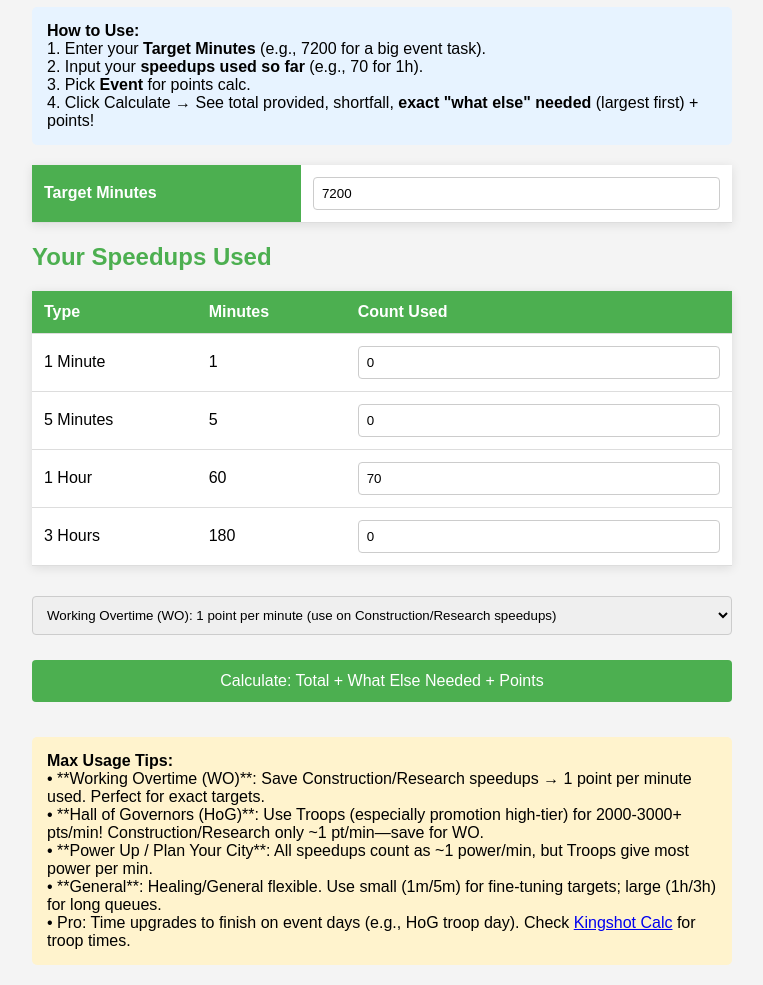
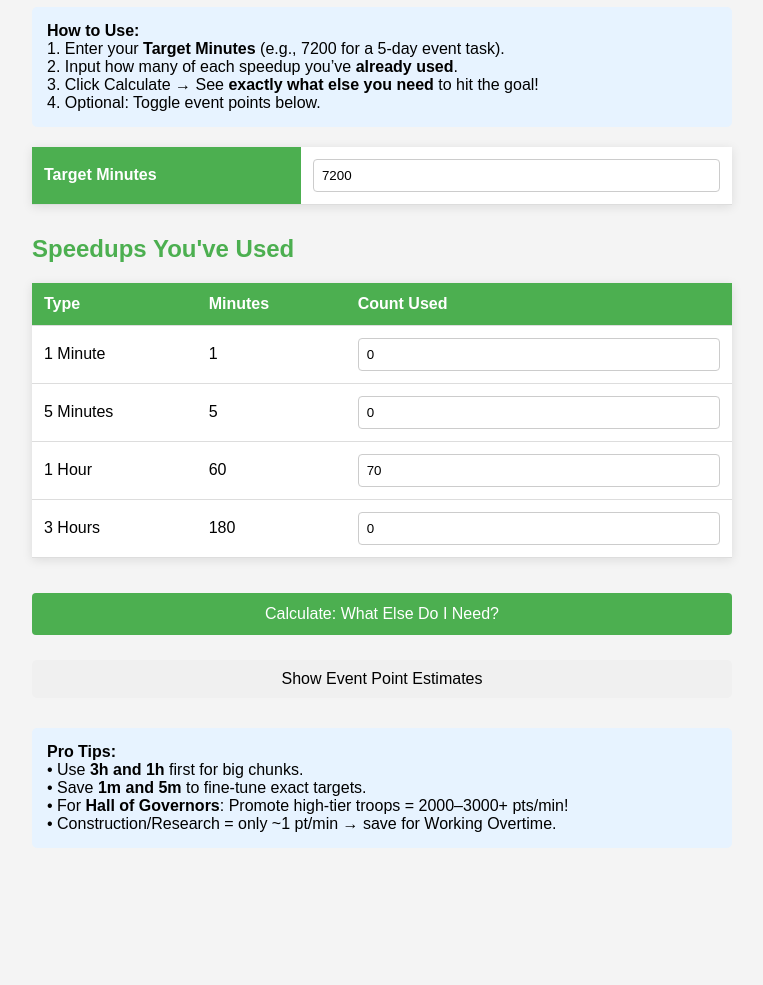
Before and after one commit to booberry46/kingshot_calculator, a plain HTML site: page index.html in a window 1280 px wide. Shown: the part 93-1078 px from the top of the page, without its empty margins (258-1021 px from the left). After the commit the page ends 981 px from the top, so only its background shows below. Drawn offline with Linux system fonts and the light colour scheme.

Commit message:
Update index.html

```diff
--- a/index.html
+++ b/index.html
@@ -3,87 +3,81 @@
 <head>
     <meta charset="UTF-8">
     <meta name="viewport" content="width=device-width, initial-scale=1.0">
-    <title>Kingshot Speedup Calculator - Hit Any Target Exactly!</title>
+    <title>Kingshot Speedup Target Hitter</title>
     <style>
         body { font-family: Arial, sans-serif; max-width: 700px; margin: 0 auto; padding: 20px; background: #f4f4f4; }
         h1 { text-align: center; color: #333; }
-        h2 { color: #4CAF50; }
+        h2 { color: #4CAF50; margin-top: 30px; }
         table { width: 100%; border-collapse: collapse; margin: 20px 0; background: white; box-shadow: 0 2px 10px rgba(0,0,0,0.1); }
         th, td { padding: 12px; text-align: left; border-bottom: 1px solid #ddd; }
         th { background: #4CAF50; color: white; }
-        input, select { width: 100%; padding: 8px; box-sizing: border-box; border: 1px solid #ccc; border-radius: 4px; }
+        input { width: 100%; padding: 8px; box-sizing: border-box; border: 1px solid #ccc; border-radius: 4px; }
         button { background: #4CAF50; color: white; padding: 12px 24px; border: none; border-radius: 4px; cursor: pointer; width: 100%; font-size: 16px; margin: 15px 0; }
         button:hover { background: #45a049; }
         .output { background: #e8f5e8; font-weight: bold; font-size: 18px; padding: 10px; border-radius: 4px; margin: 10px 0; }
-        .needed { background: #d4edda; padding: 15px; border-radius: 5px; margin: 10px 0; }
-        .tips { background: #fff3cd; padding: 15px; border-radius: 5px; margin-top: 20px; }
+        .needed { background: #d4edda; padding: 15px; border-radius: 5px; margin: 10px 0; font-weight: bold; }
         .howto { background: #e7f3ff; padding: 15px; border-radius: 5px; margin: 20px 0; }
-        .max-tip { background: #d4edda; padding: 10px; margin: 10px 0; border-radius: 4px; font-weight: bold; }
+        .points { background: #fff3cd; padding: 15px; border-radius: 5px; margin: 10px 0; }
+        .toggle { background: #f0f0f0; padding: 10px; border-radius: 5px; text-align: center; cursor: pointer; margin: 10px 0; }
     </style>
 </head>
 <body>
-    <h1>Kingshot Universal Speedup Calculator</h1>
+    <h1>Kingshot Speedup Target Hitter</h1>
 
     <div class="howto">
         <strong>How to Use:</strong><br>
-        1. Enter your <strong>Target Minutes</strong> (e.g., 7200 for a big event task).<br>
-        2. Input your <strong>speedups used so far</strong> (e.g., 70 for 1h).<br>
-        3. Pick <strong>Event</strong> for points calc.<br>
-        4. Click Calculate → See total provided, shortfall, <strong>exact "what else" needed</strong> (largest first) + points!
+        1. Enter your <strong>Target Minutes</strong> (e.g., 7200 for a 5-day event task).<br>
+        2. Input how many of each speedup you’ve <strong>already used</strong>.<br>
+        3. Click Calculate → See <strong>exactly what else you need</strong> to hit the goal!<br>
+        4. Optional: Toggle event points below.
     </div>
 
     <table>
         <tr><th>Target Minutes</th><td><input type="number" id="targetMin" min="0" value="7200" placeholder="e.g., 7200"></td></tr>
     </table>
 
-    <h2>Your Speedups Used</h2>
+    <h2>Speedups You've Used</h2>
     <table>
-        <thead>
-            <tr>
-                <th>Type</th>
-                <th>Minutes</th>
-                <th>Count Used</th>
-            </tr>
-        </thead>
-        <tbody>
-            <tr><td>1 Minute</td><td>1</td><td><input type="number" id="count1m" min="0" value="0"></td></tr>
-            <tr><td>5 Minutes</td><td>5</td><td><input type="number" id="count5m" min="0" value="0"></td></tr>
-            <tr><td>1 Hour</td><td>60</td><td><input type="number" id="count1h" min="0" value="70"></td></tr>
-            <tr><td>3 Hours</td><td>180</td><td><input type="number" id="count3h" min="0" value="0"></td></tr>
-        </tbody>
+        <tr><th>Type</th><th>Minutes</th><th>Count Used</th></tr>
+        <tr><td>1 Minute</td><td>1</td><td><input type="number" id="count1m" min="0" value="0"></td></tr>
+        <tr><td>5 Minutes</td><td>5</td><td><input type="number" id="count5m" min="0" value="0"></td></tr>
+        <tr><td>1 Hour</td><td>60</td><td><input type="number" id="count1h" min="0" value="70"></td></tr>
+        <tr><td>3 Hours</td><td>180</td><td><input type="number" id="count3h" min="0" value="0"></td></tr>
     </table>
 
-    <select id="event" style="width:100%; padding:10px; margin:10px 0;">
-        <option value="wo">Working Overtime (WO): 1 point per minute (use on Construction/Research speedups)</option>
-        <option value="hog">Hall of Governors (HoG): Troops promotion ~2500 pts/min (Construction/Research: ~1 pt/min)</option>
-        <option value="power">Power Up / Plan Your City: ~1 power per minute (Troops best)</option>
-        <option value="general">General Use (Total Time Only)</option>
-    </select>
-
-    <button onclick="calculate()">Calculate: Total + What Else Needed + Points</button>
+    <button onclick="calculate()">Calculate: What Else Do I Need?</button>
 
     <div id="results" style="display:none;">
-        <table>
-            <tr><td>Total Provided:</td><td class="output" id="totalMin"></td></tr>
-            <tr><td>Shortfall:</td><td class="output" id="shortfall"></td></tr>
-            <tr><td>Total Time:</td><td class="output" id="totalTime"></td></tr>
-            <tr><td>Event Points:</td><td class="output" id="eventPoints"></td></tr>
-            <tr><td>Efficiency:</td><td class="output" id="efficiency"></td></tr>
-        </table>
+        <div class="output">Total Used: <span id="totalMin"></span> minutes</div>
+        <div class="output">Shortfall: <span id="shortfall"></span> minutes</div>
+        <div class="output">Total Time Saved: <span id="totalTime"></span></div>
+
         <div id="neededList" class="needed" style="display:none;">
-            <strong>What Else You Need (Largest First):</strong><br>
+            <strong>You Need (Largest First):</strong><br>
             <div id="neededItems"></div>
         </div>
-        <div id="maxTip" class="max-tip"></div>
+
+        <div id="over" class="output" style="background:#f8d7da; display:none;">
+            <strong>You're over by <span id="overMin"></span> minutes!</strong>
+        </div>
     </div>
 
-    <div class="tips">
-        <strong>Max Usage Tips:</strong><br>
-        • **Working Overtime (WO)**: Save Construction/Research speedups → 1 point per minute used. Perfect for exact targets.<br>
-        • **Hall of Governors (HoG)**: Use Troops (especially promotion high-tier) for 2000-3000+ pts/min! Construction/Research only ~1 pt/min—save for WO.<br>
-        • **Power Up / Plan Your City**: All speedups count as ~1 power/min, but Troops give most power per min.<br>
-        • **General**: Healing/General flexible. Use small (1m/5m) for fine-tuning targets; large (1h/3h) for long queues.<br>
-        • Pro: Time upgrades to finish on event days (e.g., HoG troop day). Check <a href="https://kingshotcalculator.com/" target="_blank">Kingshot Calc</a> for troop times.<grok-card data-id="9ec572" data-type="citation_card"></grok-card>
+    <div class="toggle" onclick="togglePoints()">Show Event Point Estimates</div>
+    <div id="pointsSection" style="display:none;">
+        <div class="points">
+            <strong>Working Overtime (WO):</strong> <span id="woPoints"></span> points (1 pt/min)<br>
+            <strong>Hall of Governors (HoG) - Troops:</strong> <span id="hogTroops"></span> points (~2500/min)<br>
+            <strong>Hall of Governors (HoG) - Const/Research:</strong> <span id="hogOther"></span> points (~1/min)<br>
+            <em>Use Troops for max HoG points!</em>
+        </div>
+    </div>
+
+    <div class="howto" style="margin-top:30px;">
+        <strong>Pro Tips:</strong><br>
+        • Use <strong>3h and 1h</strong> first for big chunks.<br>
+        • Save <strong>1m and 5m</strong> to fine-tune exact targets.<br>
+        • For <strong>Hall of Governors</strong>: Promote high-tier troops = 2000–3000+ pts/min!<br>
+        • Construction/Research = only ~1 pt/min → save for Working Overtime.
     </div>
 
     <script>
@@ -94,63 +88,17 @@
             const c60 = parseInt(document.getElementById('count1h').value) || 0;
             const c180 = parseInt(document.getElementById('count3h').value) || 0;
 
-            const totalMin = 1*c1 + 5*c5 + 60*c60 + 180*c180;
-            const shortfall = Math.max(0, target - totalMin);
+            const totalMin = c1 * 1 + c5 * 5 + c60 * 60 + c180 * 180;
+            const diff = totalMin - target;
 
             const days = Math.floor(totalMin / 1440);
             const hours = Math.floor((totalMin % 1440) / 60);
             const mins = totalMin % 60;
             const totalTime = `${days}d ${hours}h ${mins}m`;
 
-            const event = document.getElementById('event').value;
-            let points = totalMin; // Default 1/min
-            let eff = 1;
-            let tip = '';
-            if (event === 'hog') {
-                eff = 2500; // Avg high-tier promo
-                points = totalMin * 2500;
-                tip = '🚀 MAX: Promote high-tier troops in HoG = 2k-3k+ pts/min! Const/Res low—save for WO.';
-            } else if (event === 'wo') {
-                points = totalMin * 1;
-                eff = 1;
-                tip = '✅ Ideal for WO: Use Construction/Research speedups for 1 pt/min.';
-            } // Power/general: 1/min
+            document.getElementById('totalMin').textContent = totalMin.toLocaleString();
+            document.getElementById('totalTime').textContent = totalTime;
 
-            document.getElementById('totalMin').textContent = totalMin.toLocaleString() + ' minutes';
-            document.getElementById('shortfall').textContent = shortfall.toLocaleString() + ' minutes';
-            document.getElementById('totalTime').textContent = totalTime;
-            document.getElementById('eventPoints').textContent = points.toLocaleString();
-            document.getElementById('efficiency').textContent = eff + ' pts/min';
-            document.getElementById('maxTip').textContent = tip;
-
-            // What else needed
             const neededDiv = document.getElementById('neededItems');
             const neededList = document.getElementById('neededList');
-            if (shortfall > 0) {
-                let remain = shortfall;
-                let items = [];
-                // Largest first
-                items.push(...prioritizeNeeded(remain, 180, '3h'));
-                items.push(...prioritizeNeeded(remain, 60, '1h'));
-                items.push(...prioritizeNeeded(remain, 5, '5m'));
-                items.push(...prioritizeNeeded(remain, 1, '1m'));
-                neededDiv.innerHTML = items.join('<br>');
-                neededList.style.display = 'block';
-            } else {
-                neededList.style.display = 'none';
-            }
-
-            document.getElementById('results').style.display = 'block';
-        }
-
-        function prioritizeNeeded(remain, size, name) {
-            const count = Math.floor(remain / size);
-            if (count > 0) {
-                remain -= count * size;
-                return [`${count}x ${name} (${count * size}m)`];
-            }
-            return [];
-        }
-    </script>
-</body>
-</html>
+            const overDiv = document.getElementById('over
```
